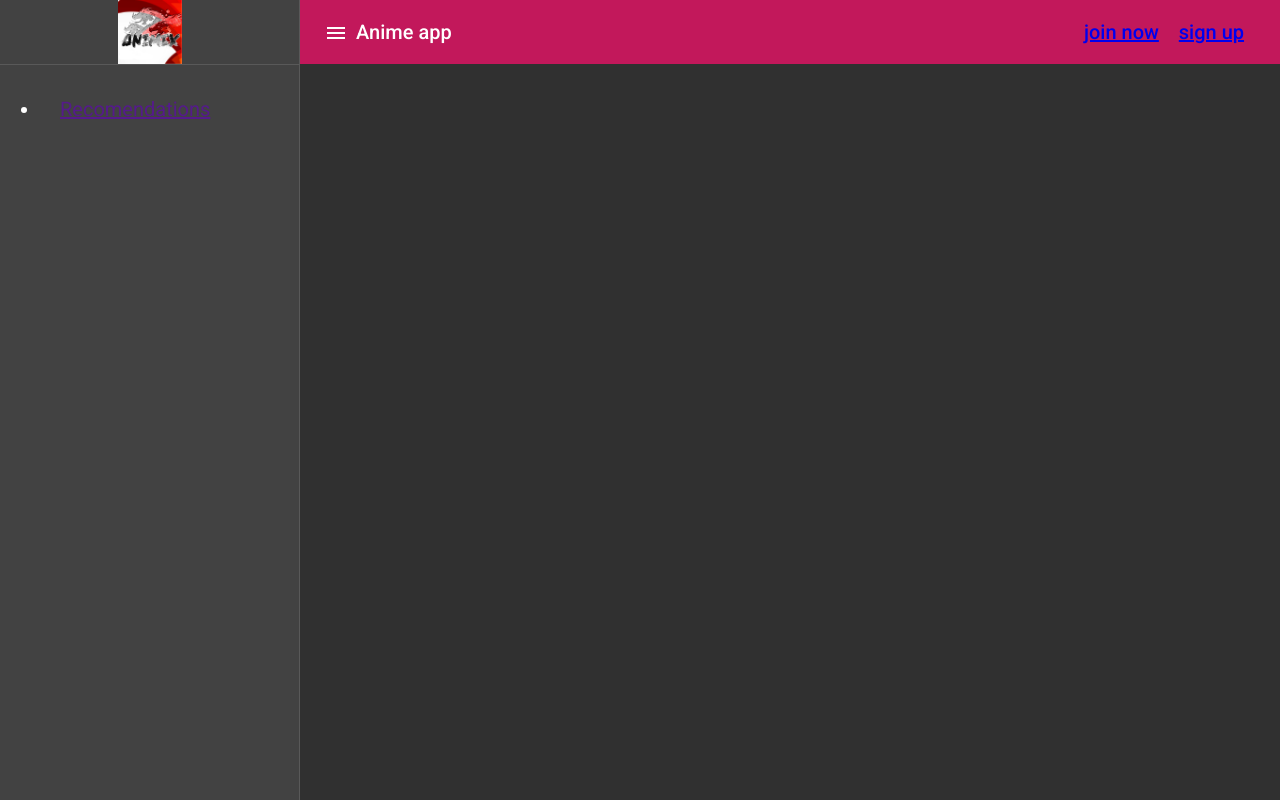
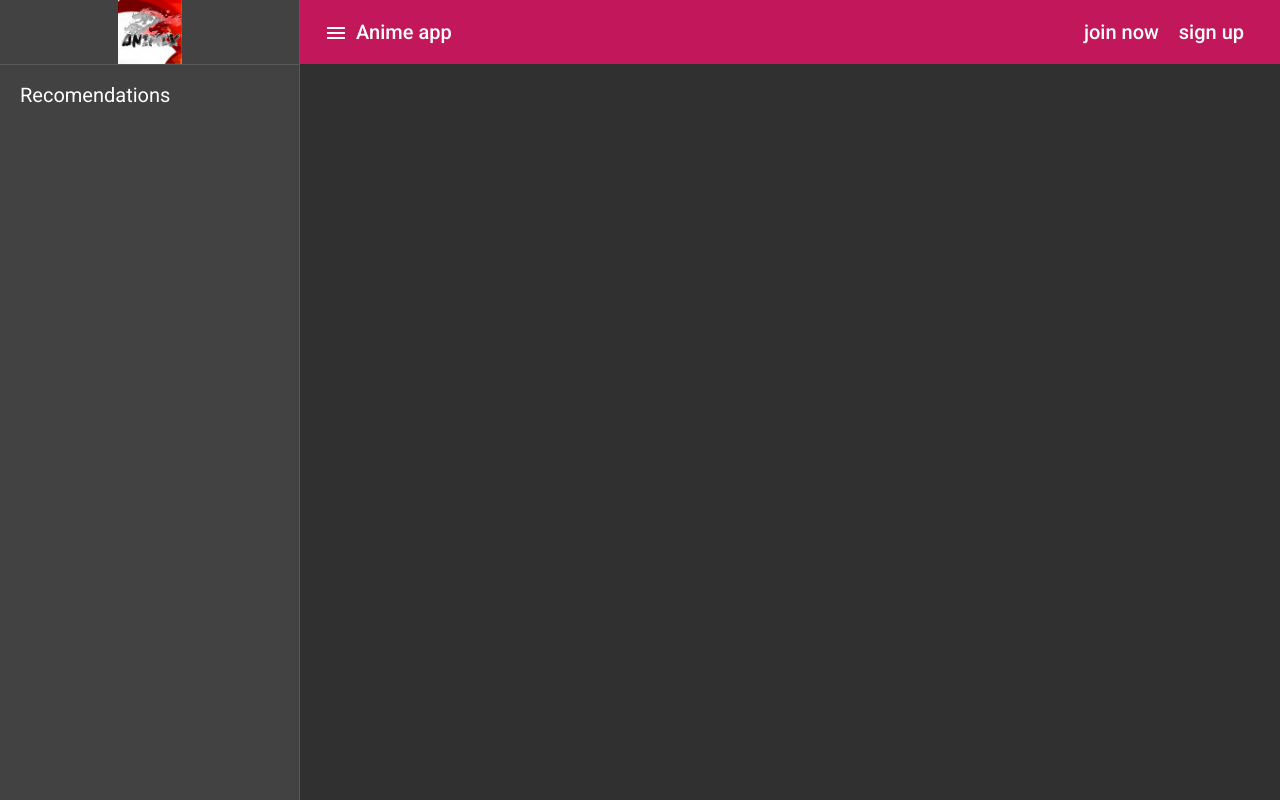
Before and after one commit to queirozws/animeApp, an Angular app: page / in a window 1280 px wide. Built offline with nearby package versions, Linux system fonts and the light colour scheme.

Commit message:
fix: add css reset and some additional styles

```diff
--- a/src/styles.css
+++ b/src/styles.css
@@ -2,3 +2,58 @@
 
 html, body { height: 100%; }
 body { margin: 0; font-family: Roboto, "Helvetica Neue", sans-serif; }
+
+/* Wildson's reset */
+a {
+  text-decoration: none;
+  color: unset;
+}
+
+/* http://meyerweb.com/eric/tools/css/reset/
+   v2.0 | 20110126
+   License: none (public domain)
+*/
+
+html, body, div, span, applet, object, iframe,
+h1, h2, h3, h4, h5, h6, p, blockquote, pre,
+a, abbr, acronym, address, big, cite, code,
+del, dfn, em, img, ins, kbd, q, s, samp,
+small, strike, strong, sub, sup, tt, var,
+b, u, i, center,
+dl, dt, dd, ol, ul, li,
+fieldset, form, label, legend,
+table, caption, tbody, tfoot, thead, tr, th, td,
+article, aside, canvas, details, embed,
+figure, figcaption, footer, header, hgroup,
+menu, nav, output, ruby, section, summary,
+time, mark, audio, video {
+	margin: 0;
+	padding: 0;
+	border: 0;
+	font-size: 100%;
+	font: inherit;
+	vertical-align: baseline;
+}
+/* HTML5 display-role reset for older browsers */
+article, aside, details, figcaption, figure,
+footer, header, hgroup, menu, nav, section {
+	display: block;
+}
+body {
+	line-height: 1;
+}
+ol, ul {
+	list-style: none;
+}
+blockquote, q {
+	quotes: none;
+}
+blockquote:before, blockquote:after,
+q:before, q:after {
+	content: '';
+	content: none;
+}
+table {
+	border-collapse: collapse;
+	border-spacing: 0;
+}
```
